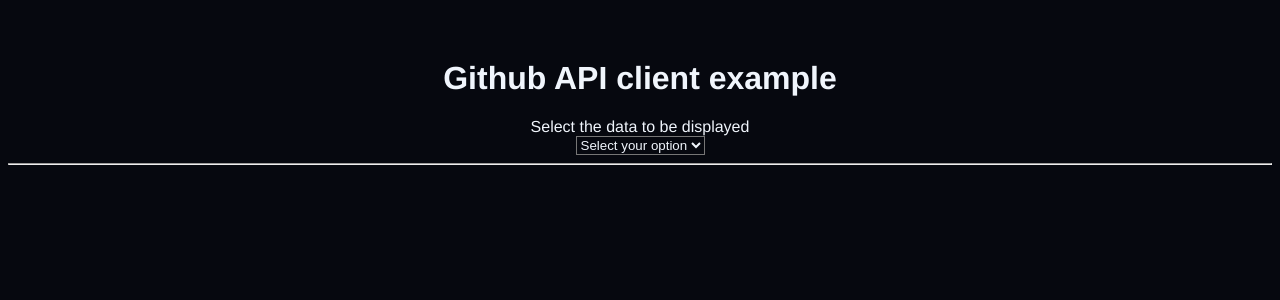
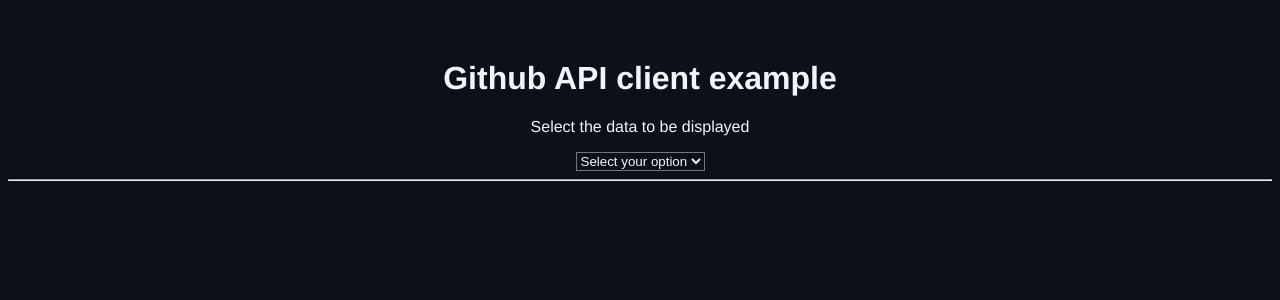
Before and after one commit to lgtm-migrator/github-api-simple-client, a Vue app: page / in a window 1280 px wide. Shown: the top 300 px of the page. Built offline with nearby package versions, Linux system fonts and the light colour scheme.

Commit message:
get all data from api and refactor the code

```diff
--- a/src/App.vue
+++ b/src/App.vue
@@ -1,7 +1,9 @@
 <template>
-  <Header />
-  <DataSelect />
-  <Content />
+  <div>
+    <Header />
+    <DataSelect />
+    <Content />
+  </div>
 </template>
 
 <script>
@@ -21,11 +23,11 @@
 
 <style>
 * {
-  background-color: #06080F;
+  background-color: #0D1017;
   color: #F0F5FC;
 }
 #app {
-  background-color: #06080F;
+  background-color: #0D1017;
   font-family: Avenir, Helvetica, Arial, sans-serif;
   -webkit-font-smoothing: antialiased;
   -moz-osx-font-smoothing: grayscale;
--- a/src/components/Content.vue
+++ b/src/components/Content.vue
@@ -1,35 +1,47 @@
 <template>
 <div>
-  <div v-for="item in currentOption" v-bind:key="item.name">
-      <label  :for="item.name" >{{item.title}}:</label><br>
-      <img :src="item.value" width="30" v-if="item.name == 'avatar_url'">
-      <h4 v-bind:id="item.name" v-else>{{item.value}}</h4>
+  <div
+    v-for="(item, key) in data"
+    :key="key"
+  >
+      <label>
+        {{ key.toUpperCase() }}:
+      </label>
+      <br>
+      <img
+        v-if="key === 'avatar_url'"
+        width="30"
+        :src="item"
+      >
+      <h4
+        v-else
+      >
+      {{ item }}
+      </h4>
   </div>
 </div>
 </template>
 
 <script>
-import {emitter, selectOptions} from '../main.js'
+import { emitter } from '../main.js'
 import axios from 'axios'
 
 export default {
   name: 'Content',
   data: function(){
     return {
-      selectOptions,
-      currentOption: null
+      data: {},
+      issueData: [],
     }
   },
   methods: {
     getData(url){
       axios.get(url)
       .then(res => {
-        if(res.data[0] == undefined) {
-          this.currentOption = this.selectOptions[0].data
-          this.currentOption.map(prop => prop.value = res.data[prop.name])
+        if(res.data[0] === undefined) {
+          this.data = res.data
         } else {
-          this.currentOption = this.selectOptions[1].data
-          this.currentOption.map(prop => prop.value = res.data[0][prop.name])
+          this.data = res.data[0]
         }
       })
     }
--- a/src/components/DataSelect.vue
+++ b/src/components/DataSelect.vue
@@ -1,30 +1,42 @@
 <template>
   <div>
-  <label>Select the data to be displayed</label>
-</div>
-  <select v-on:change="changeDataToBeDisplayed($event)"
+    <div>
+    <label>Select the data to be displayed</label>
+    </div>
+    <select
+      @change="changeDataToBeDisplayed($event)"
     >
-    <option value="-1">Select your option</option>
-    <option v-for="option in selectOptions" v-bind:key="option"
-      v-bind:value="option.url">{{option.title}}</option>
-  </select>
-  <hr>
+      <option
+        value="-1"
+      >
+        Select your option
+      </option>
+      <option
+        v-for="option in urls"
+        :key="option"
+        :value="option.url"
+      >
+        {{option.title}}
+      </option>
+    </select>
+    <hr>
+  </div>
 </template>
 
 <script>
-import {emitter, selectOptions} from '../main'
+import { emitter, urls } from '../main'
 
 export default {
   name: 'DataSelect',
   data: function() {
     return {
-      selectOptions
+      urls
     }
   },
-	methods: {
-		changeDataToBeDisplayed(event){
+  methods: {
+		changeDataToBeDisplayed(event) {
       if(event.target.value != -1) {
-        emitter.emit("change-data-option", event.target.value)
+        emitter.emit('change-data-option', event.target.value)
       }
 		}
 	}
@@ -32,4 +44,7 @@
 </script>
 
 <style>
+select {
+  margin-top: 1.2em;
+}
 </style>
--- a/src/components/Header.vue
+++ b/src/components/Header.vue
@@ -1,6 +1,8 @@
 <template>
   <header>
-    <h1>Github API client example</h1>
+    <h1>
+      Github API client example
+    </h1>
   </header>
 
 </template>
--- a/src/main.js
+++ b/src/main.js
@@ -3,26 +3,8 @@
 import mitt from 'mitt'
 
 export const emitter = mitt()
-export const selectOptions = [
-    { title: 'user details', url : 'https://api.github.com/users/github',
-    data: [
-        {title: 'Username', name: 'login', value: null},
-        {title: 'Avatar', name: 'avatar_url', value: null},
-        {title: 'Type Account', name: 'type', value: null},
-        {title: 'Bio', name: 'bio', value: null},
-        {title: 'Name', name: 'name', value: null},
-        {title: 'Public repos', name: 'public_repos', value: null},
-    ]},
-    { title: 'issues details', url: 'https://api.github.com/repos/cristianpdev/github-api/issues',
-    data: [
-        {title: 'URL', name: 'url', value: null},
-        {title: 'Title', name: 'title', value: null},
-        {title: 'Body', name: 'body', value: null},
-        {title: 'Author', name: 'author_association', value: null},
-        {title: 'State', name: 'state', value: null},
-        {title: 'Comments', name: 'comments', value: null},
-    ]},
 
-]
+export const urls = [  { title: 'User details', url : 'https://api.github.com/users/github'},
+  { title: 'Issues details', url: 'https://api.github.com/repos/cristianpdev/github-api/issues'}]
 
 createApp(App).mount('#app')
```
